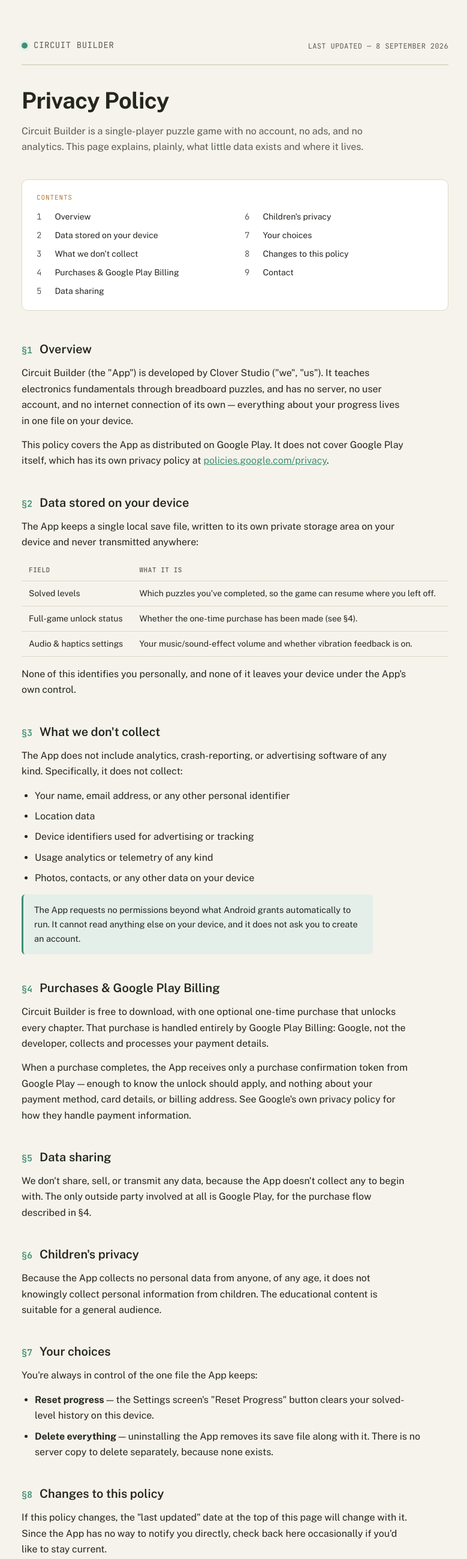
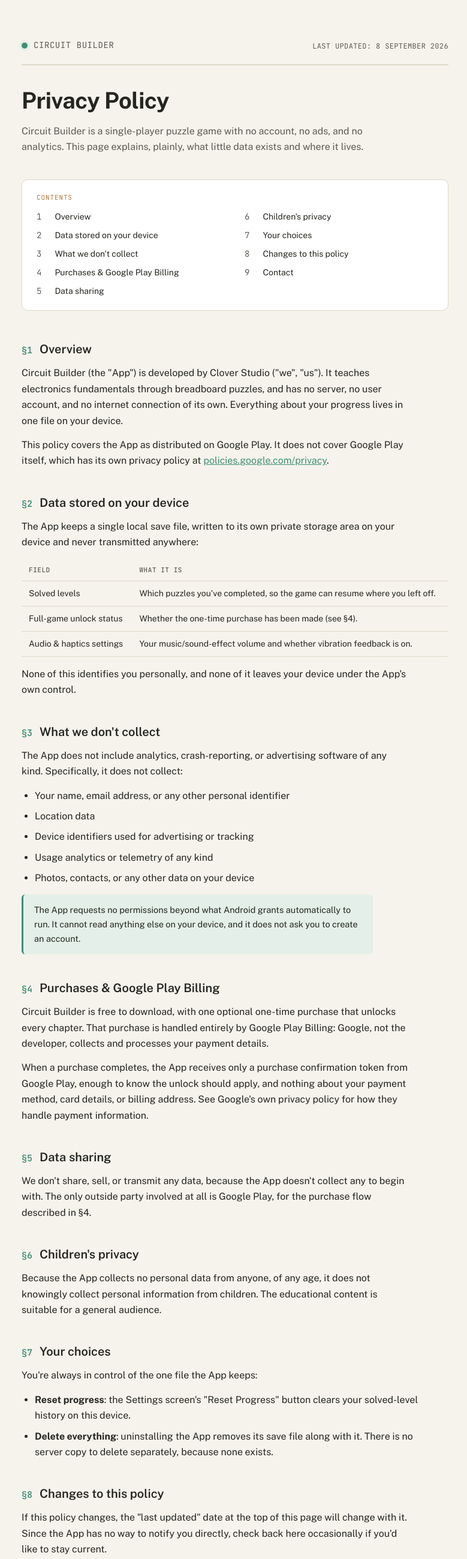
Before and after one commit to CopperClover/CopperClover.github.io, a plain HTML site: page privacy-policy.html in a window 1280 px wide. Shown: the top 2599 px of the page at 60% size, without its empty margins (248-1027 px from the left). Drawn offline with nearby package versions, Linux system fonts and the light colour scheme.

Commit message:
Remove em-dashes and adjust copy voice across the site

```diff
--- a/privacy-policy.html
+++ b/privacy-policy.html
@@ -274,7 +274,7 @@
 <div class="page">
   <header class="masthead">
     <div class="mark"><span class="dot"></span> CIRCUIT BUILDER</div>
-    <div class="updated">Last updated &mdash; 8 September 2026</div>
+    <div class="updated">Last updated: 8 September 2026</div>
   </header>
 
   <h1 class="title">Privacy Policy</h1>
@@ -297,7 +297,7 @@
 
   <section class="clause" id="overview">
     <div class="clause-head"><span class="ref">&sect;1</span><h2>Overview</h2></div>
-    <p>Circuit Builder (the "App") is developed by Clover Studio ("we", "us"). It teaches electronics fundamentals through breadboard puzzles, and has no server, no user account, and no internet connection of its own &mdash; everything about your progress lives in one file on your device.</p>
+    <p>Circuit Builder (the "App") is developed by Clover Studio ("we", "us"). It teaches electronics fundamentals through breadboard puzzles, and has no server, no user account, and no internet connection of its own. Everything about your progress lives in one file on your device.</p>
     <p>This policy covers the App as distributed on Google Play. It does not cover Google Play itself, which has its own privacy policy at <a href="https://policies.google.com/privacy" target="_blank" rel="noopener">policies.google.com/privacy</a>.</p>
   </section>
 
@@ -333,7 +333,7 @@
   <section class="clause" id="billing">
     <div class="clause-head"><span class="ref">&sect;4</span><h2>Purchases &amp; Google Play Billing</h2></div>
     <p>Circuit Builder is free to download, with one optional one-time purchase that unlocks every chapter. That purchase is handled entirely by Google Play Billing: Google, not the developer, collects and processes your payment details.</p>
-    <p>When a purchase completes, the App receives only a purchase confirmation token from Google Play &mdash; enough to know the unlock should apply, and nothing about your payment method, card details, or billing address. See Google's own privacy policy for how they handle payment information.</p>
+    <p>When a purchase completes, the App receives only a purchase confirmation token from Google Play, enough to know the unlock should apply, and nothing about your payment method, card details, or billing address. See Google's own privacy policy for how they handle payment information.</p>
   </section>
 
   <section class="clause" id="sharing">
@@ -350,8 +350,8 @@
     <div class="clause-head"><span class="ref">&sect;7</span><h2>Your choices</h2></div>
     <p>You're always in control of the one file the App keeps:</p>
     <ul>
-      <li><strong>Reset progress</strong> &mdash; the Settings screen's "Reset Progress" button clears your solved-level history on this device.</li>
-      <li><strong>Delete everything</strong> &mdash; uninstalling the App removes its save file along with it. There is no server copy to delete separately, because none exists.</li>
+      <li><strong>Reset progress</strong>: the Settings screen's "Reset Progress" button clears your solved-level history on this device.</li>
+      <li><strong>Delete everything</strong>: uninstalling the App removes its save file along with it. There is no server copy to delete separately, because none exists.</li>
     </ul>
   </section>
 
```
Also changed, not shown: index.html (+6 -6 lines).
